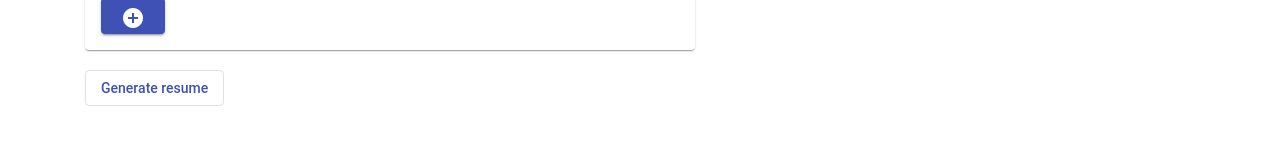
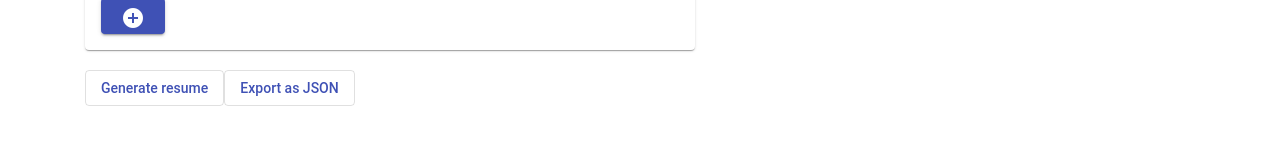
Before and after one commit to Jerem28/cv-creator, an Angular app: page / in a window 1280 px wide. Shown: the part 1360-1520 px from the top of the page. Built offline with nearby package versions, Linux system fonts and the light colour scheme.

Commit message:
Add export resume as JSON file, modify iframe width

```diff
--- a/src/app/resume/resume.component.html
+++ b/src/app/resume/resume.component.html
@@ -66,7 +66,7 @@
                     </app-hobby>
 
                     <button mat-stroked-button color="primary" type="submit">Generate resume</button>
-
+                    <a mat-stroked-button color="primary" (click)="downloadResumeAsJSON()" [href]="jsonFileURL | safeUrl" download="resume.json">Export as JSON</a>
                 </form>
 
     </div>
--- a/src/app/resume/resume.component.scss
+++ b/src/app/resume/resume.component.scss
@@ -82,7 +82,7 @@ header {
 }
 
 #generated-resume-iframe {
-    width: 1000px;
+    width: 145vh;
     height: 200vh;
 
     -ms-zoom: 0.5;
--- a/src/app/resume/resume.component.ts
+++ b/src/app/resume/resume.component.ts
@@ -44,6 +44,7 @@ export class ResumeComponent implements OnInit, AfterViewInit {
   resumeForm: FormGroup;
   formBuilder: FormBuilder;
   resumeFormValue: ResumeFormStructure;
+  jsonFileURL: string;
 
   generatedResumeUrl: string;
 
@@ -99,6 +100,7 @@ export class ResumeComponent implements OnInit, AfterViewInit {
     // We use setTimeout to delay update of form values on another JS VM runtime, until all child views have been created
     // so it updates ASYNCHRONOUSLY and we can use @ViewChild components (otherwise they are undefined)
     setTimeout( () => this.loadResumeForm(value), 0 );
+
   }
 
   resetForm() {
@@ -156,4 +158,10 @@ export class ResumeComponent implements OnInit, AfterViewInit {
     this.isSideResumePreviewOpened = !this.isSideResumePreviewOpened;
   }
 
+  downloadResumeAsJSON(){
+    const jsonContent = JSON.stringify(JSON.parse(localStorage.getItem('formValue')), null, 2);
+    const data = new Blob([jsonContent], { type: 'text/json' });
+    this.jsonFileURL = window.URL.createObjectURL(new File([data], 'resume.json', { type: 'text/json'}));
+  }
+
 }
```
